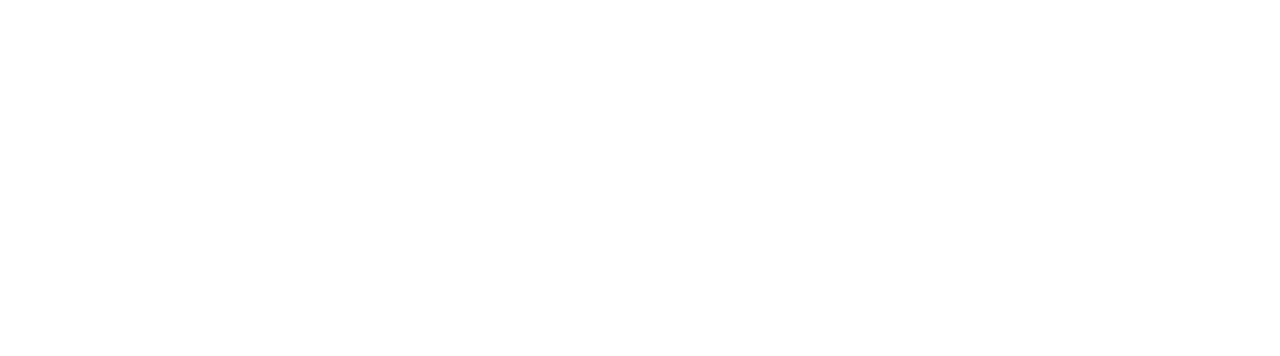
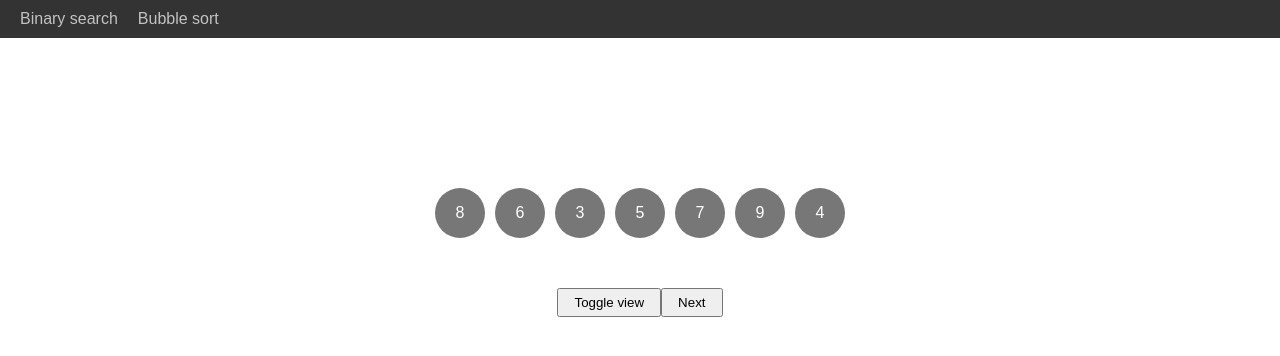
Before and after one commit to chardos/algorithm-viz, a React app: page /quicksort in a window 1280 px wide. Shown: the top 356 px of the page. Built offline with nearby package versions, Linux system fonts and the light colour scheme.

Commit message:
Quick sort selecting

```diff
--- /dev/null
+++ b/src/components/QuickSort/QuickSort.js
@@ -0,0 +1,78 @@
+import React, { Component } from 'react';
+import quickSortGenerator from './algorithm';
+import SingleNode from '../Common/SingleNode/SingleNode';
+import Bar from '../Common/Bar/Bar';
+import classNames from 'classnames';
+import './QuickSort.scss';
+
+export default class QuickSortWrap extends Component {
+    constructor(){
+        super();
+        selected: null,
+        this.state = {
+            array: [8,6,3,5,7,9,4],
+            selected: [],
+            swapped: [],
+            displayComponent: SingleNode
+        }
+        this.generator = quickSortGenerator(this.state.array);
+    }
+
+    toggleView = () => {
+        if(this.state.displayComponent === Bar){
+            this.setState({displayComponent: SingleNode})
+        } else {
+            this.setState({displayComponent: Bar})
+        }
+    }
+
+    next = () => {
+        const action = this.generator.next().value;
+        console.log(action.type);
+        console.log(action.payload);
+        if (action.type === 'SET_POINTERS'){
+            this.setState({selected: action.payload})
+        }
+        if (action.type === 'update_list'){
+            this.setState({
+                array: action.value,
+                swapped: []
+            })
+        }
+    }
+
+    render() {
+        var style = {
+            width: this.state.array.length * 60 - 10
+        }
+        return (
+            <div className="quick-sort">
+                <div className="quick-sort__wrap" style={style}>
+                    {this.state.array.map((number, i) => {
+                        const classes = classNames(
+                            {
+                                selected: this.state.selected.includes(i)
+                            },
+                        )
+                        const moveForwards = this.state.swapped[0] === i;
+                        const moveBackwards = this.state.swapped[1] === i;
+                        const animationMod = moveBackwards && -60 || moveForwards && 60;
+                        var MyComponent = this.state.displayComponent;
+                        return(
+                            <MyComponent
+                                classes={classes}
+                                key={number}
+                                position={i * 60 + animationMod}
+                            >
+                                {number}
+                            </MyComponent>
+                        )
+                    })}
+                </div>
+
+                <button className="binary-search__sort-button" onClick={this.toggleView}>Toggle view</button>
+                <button className="binary-search__sort-button" onClick={this.next}>Next</button>
+            </div>
+        );
+    }
+}
--- /dev/null
+++ b/src/components/QuickSort/QuickSort.scss
@@ -0,0 +1,8 @@
+.quick-sort{
+    padding-top: 150px;
+}
+.quick-sort__wrap{
+    margin: 0 auto;
+    height: 50px;
+    margin-bottom: 50px;
+}
--- /dev/null
+++ b/src/components/QuickSort/algorithm.js
@@ -0,0 +1,58 @@
+function swap(items, firstIndex, secondIndex){
+    var temp = items[firstIndex];
+    items[firstIndex] = items[secondIndex];
+    items[secondIndex] = temp;
+}
+
+function* partition(items, leftIndex, rightIndex) {
+
+    var pivot   = items[Math.floor((rightIndex + leftIndex) / 2)];
+
+    while (leftIndex <= rightIndex) {
+        while (items[leftIndex] < pivot) {
+            leftIndex++;
+        }
+
+        while (items[rightIndex] > pivot) {
+            rightIndex--;
+        }
+
+        if (leftIndex <= rightIndex) {
+            swap(items, leftIndex, rightIndex);
+            leftIndex++;
+            rightIndex--;
+        }
+    }
+
+    return leftIndex;
+}
+
+export default function* quickSortGenerator(items, leftIndex = 0, rightIndex = items.length - 1) {
+
+    var index;
+
+    yield {
+        type: 'SET_POINTERS',
+        payload: [leftIndex, rightIndex]
+    }
+
+    if (items.length > 1) {
+
+        // index = partition(items, leftIndex, rightIndex);
+        index = yield* partition(items, leftIndex, rightIndex);
+
+        if (leftIndex < index - 1) {
+            yield* quickSortGenerator(items, leftIndex, index - 1);
+        }
+
+        if (index < rightIndex) {
+            yield* quickSortGenerator(items, index, rightIndex);
+        }
+
+    }
+
+    return items;
+}
+
+// first call
+// quickSort([5,3,7,14,6,4,9,12]);
--- a/src/routes.js
+++ b/src/routes.js
@@ -4,11 +4,13 @@
 import App from './App';
 import BinarySearchWrap from './components/BinarySearch/BinarySearch';
 import BubbleSortWrap from './components/BubbleSort/BubbleSort';
+import QuickSortWrap from './components/QuickSort/QuickSort';
 
 export default(
     <Route path='/' component={App} >
         <IndexRoute component={BinarySearchWrap} />
         <Route path="/binarysearch" component={BinarySearchWrap} />
         <Route path="/bubblesort" component={BubbleSortWrap} />
+        <Route path="/quicksort" component={QuickSortWrap} />
     </Route>
 )
```
Also changed, not shown: 1 other file (tests, documents, lock files or other folders).
